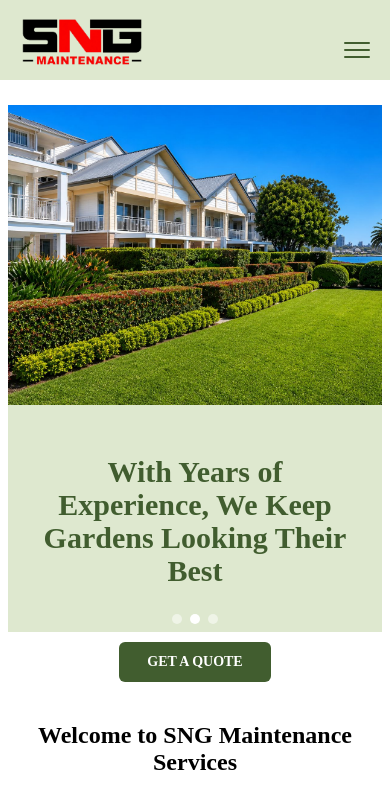
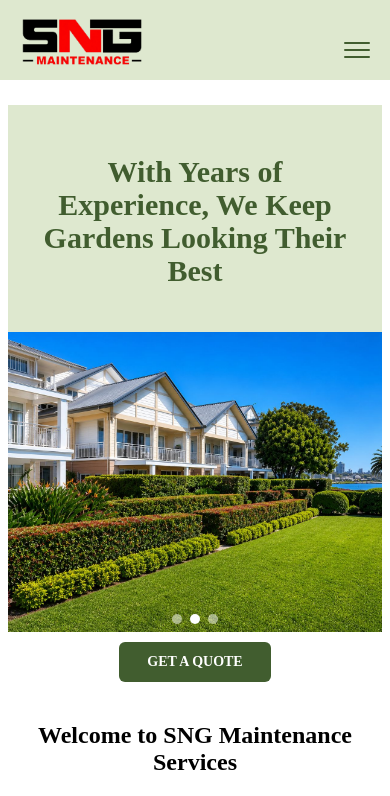
Before and after one commit to brandsbarrel/DNS, a React (Vite) app: page / in a window 390 px wide. Shown: the top 796 px of the page. Built offline with nearby package versions, Linux system fonts and the light colour scheme.

Commit message:
Do some changes is card

```diff
--- a/src/Components/Hero/Hero.css
+++ b/src/Components/Hero/Hero.css
@@ -1,7 +1,3 @@
-/* ═══════════════════════════════════════
-   Hero.css
-═══════════════════════════════════════ */
-
 .hero {
     position: relative;
     height: 90vh;
@@ -10,6 +6,7 @@
     color: #ffffff;
     display: flex;
     align-items: center;
+    flex-direction: column-reverse;
 }
 
 /* ── Background ── */
@@ -305,6 +302,10 @@
 }
 
 @media (max-width: 400px) {
+    .hero {
+        flex-direction: column-reverse !important;
+    }
+
     .hero__title {
         font-size: 22px;
     }
```
